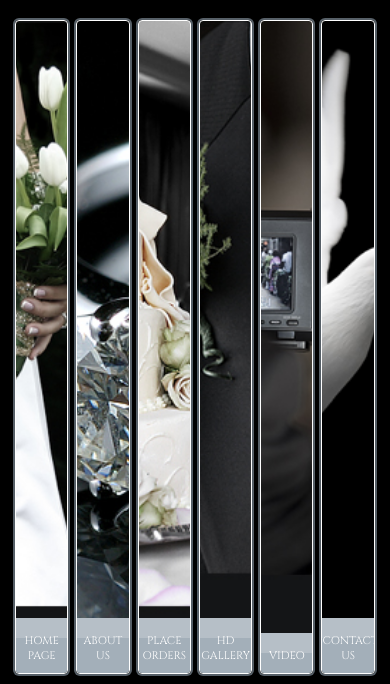
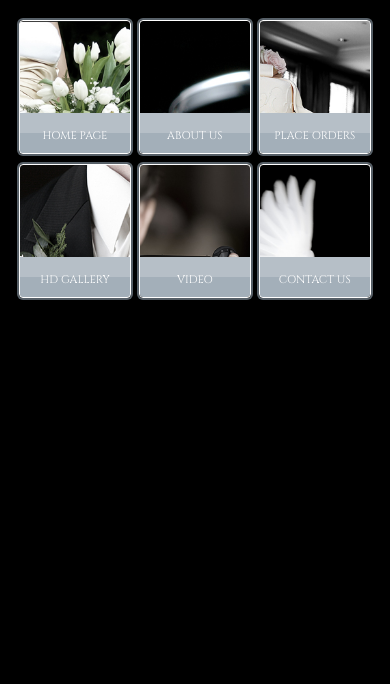
Before and after one commit to m1ron/yourwebcast, a PHP site: page /index.html in a window 390 px wide. Shown: the top 684 px of the page. Run offline with PHP 8.4, Linux system fonts and the light colour scheme.

Commit message:
responsive

```diff
--- a/src/css/main.css
+++ b/src/css/main.css
@@ -44,7 +44,10 @@ body {
   background: #000;
   position: relative;
 }
-@media (min-width: 970px) {
+body.body-vertical-mobile {
+  height: auto;
+}
+@media (min-width: 1280px) {
   body {
     height: auto;
   }
@@ -189,6 +192,9 @@ h6 {
   padding: 20px 0 170px;
   height: 100%;
 }
+.body-vertical-mobile .main {
+  height: auto;
+}
 .main > .wrapper {
   height: 100%;
 }
@@ -199,10 +205,10 @@ h6 {
 }
 @media (min-width: 750px) {
   .main {
-    padding-bottom: 180px;
+    padding-bottom: 210px;
   }
 }
-@media (min-width: 970px) {
+@media (min-width: 1280px) {
   .main {
     height: auto;
     padding: 40px 0 226px;
@@ -431,7 +437,7 @@ input[type="submit"]:focus {
 }
 .header .wrapper {
   background: url("../img/temp/flowers.jpg") 98% 0 no-repeat;
-  background-size: 100px auto;
+  background-size: auto 75%;
 }
 .header .title {
   max-width: 60%;
@@ -445,12 +451,11 @@ input[type="submit"]:focus {
   .header {
     bottom: 70px;
   }
+  .header .wrapper {
+    background-size: auto 100%;
+  }
 }
 @media (min-width: 750px) {
-  .header .wrapper {
-    background-size: 200px 60px;
-    background-position: 98% 12px;
-  }
   .header .title {
     padding-right: 0;
     font-size: 36px;
@@ -461,12 +466,17 @@ input[type="submit"]:focus {
     bottom: 111px;
   }
   .header .title {
-    font-size: 56px;
+    max-width: none;
+    font-size: 45px;
   }
 }
 @media (min-width: 1280px) {
+  .header .wrapper {
+    background-size: 200px 60px;
+    background-position: 98% 12px;
+  }
   .header .title {
-    max-width: none;
+    font-size: 56px;
   }
 }
 /* ==========================================================================
@@ -487,6 +497,10 @@ input[type="submit"]:focus {
   display: table;
   content: '\0020';
   clear: both;
+}
+.body-vertical .nav ul {
+  max-width: 500px;
+  margin: 0 auto;
 }
 .nav ul li {
   width: 16.66%;
@@ -515,6 +529,9 @@ input[type="submit"]:focus {
   position: relative;
   overflow: hidden;
   transition: box-shadow 0.2s ease;
+}
+.body-vertical-mobile .nav ul li a {
+  height: 134px;
 }
 .nav ul li a span {
   padding: 15px 0 10px;
@@ -556,7 +573,7 @@ input[type="submit"]:focus {
     font-size: 14px;
   }
 }
-@media (min-width: 970px) {
+@media (min-width: 1280px) {
   .nav {
     height: auto;
   }
--- a/src/js/main.js
+++ b/src/js/main.js
@@ -11,22 +11,26 @@ $(document).ready(function () {
 
 	$(window).on('resize', function () {
 		var _body = $('body');
-		if ($(window).width() <= 768) {
-			if(_body.height() >= 500){
+		if ($(window).width() <= 480) {
+			if(_body.height() >= 320){
+				_body.addClass('body-vertical body-vertical-mobile');
+			} else {
+				_body.removeClass('body-vertical body-vertical-mobile');
+			}
+		} else if ($(window).width() <= 768) {
+			if(_body.height() >= 450){
 				_body.addClass('body-vertical');
 			} else {
 				_body.removeClass('body-vertical');
 			}
-		}
-		if ($(window).width() <= 999) {
+		} else if ($(window).width() <= 999) {
 			if(_body.height() >= 940){
 				_body.addClass('body-vertical');
 			} else {
 				_body.removeClass('body-vertical');
 			}
-		}
-		else {
-			_body.removeClass('body-vertical');
+		} else {
+			_body.removeClass('body-vertical body-vertical-mobile');
 		}
 	}).trigger('resize');
 
--- a/src/less/main.less
+++ b/src/less/main.less
@@ -89,7 +89,10 @@ body {
   margin: 0 auto;
   background: @color-black;
   position: relative;
-  @media @md {
+  &.body-vertical-mobile {
+    height: auto;
+  }
+  @media @lg {
     height: auto;
   }
 }
@@ -188,6 +191,9 @@ h6 {&:extend(.h6); }
 .main {
   padding: 20px 0 170px;
   height: 100%;
+  .body-vertical-mobile & {
+    height: auto;
+  }
   > .wrapper {
     height: 100%;
   }
@@ -195,9 +201,9 @@ h6 {&:extend(.h6); }
     padding-bottom: 130px;
   }
   @media @sm {
-    padding-bottom: 180px;
+    padding-bottom: 210px;
   }
-  @media @md {
+  @media @lg {
     height: auto;
     padding: 40px 0 226px;
     > .wrapper {
@@ -405,12 +411,10 @@ fieldset { padding: 0; border: 0; margin: 0; }
   left: 0;
   right: 0;
   overflow: hidden;
-
   .wrapper {
     background: url("../img/temp/flowers.jpg") 98% 0 no-repeat;
-    background-size: 100px auto;
+    background-size: auto 75%;
   }
-
   .title {
     max-width: 60%;
     margin: 0;
@@ -421,12 +425,11 @@ fieldset { padding: 0; border: 0; margin: 0; }
   }
   @media @xs {
     bottom: 70px;
+    .wrapper {
+      background-size: auto 100%;
+    }
   }
   @media @sm {
-    .wrapper {
-      background-size: 200px 60px;
-      background-position: 98% 12px;
-    }
     .title {
       padding-right: 0;
       font-size: 36px;
@@ -435,12 +438,17 @@ fieldset { padding: 0; border: 0; margin: 0; }
   @media @md {
     bottom: 111px;
     .title {
-      font-size: 56px;
+      max-width: none;
+      font-size: 45px;
     }
   }
   @media @lg {
+    .wrapper {
+      background-size: 200px 60px;
+      background-position: 98% 12px;
+    }
     .title {
-      max-width: none;
+      font-size: 56px;
     }
   }
 }
@@ -457,6 +465,10 @@ fieldset { padding: 0; border: 0; margin: 0; }
     font: 11px/normal @font-cinzel;
     text-transform: uppercase;
     &:after {.clearfix;}
+    .body-vertical & {
+      max-width: 500px;
+      margin: 0 auto;
+    }
 
     li {
       width: 16.66%;
@@ -485,6 +497,9 @@ fieldset { padding: 0; border: 0; margin: 0; }
         position: relative;
         overflow: hidden;
         transition: box-shadow @duration;
+        .body-vertical-mobile & {
+          height: 134px;
+        }
 
         span {
           padding: 15px 0 10px;
@@ -526,11 +541,9 @@ fieldset { padding: 0; border: 0; margin: 0; }
     }
   }
   @media @sm {
-      ul {
-        font-size: 14px;
-      }
+      ul { font-size: 14px; }
   }
-  @media @md {
+  @media @lg {
       height: auto;
       ul {
         height: auto;
```
Also changed, not shown: dist/css/main.css (+28 -11 lines), dist/js/main.js (+11 -7 lines).
